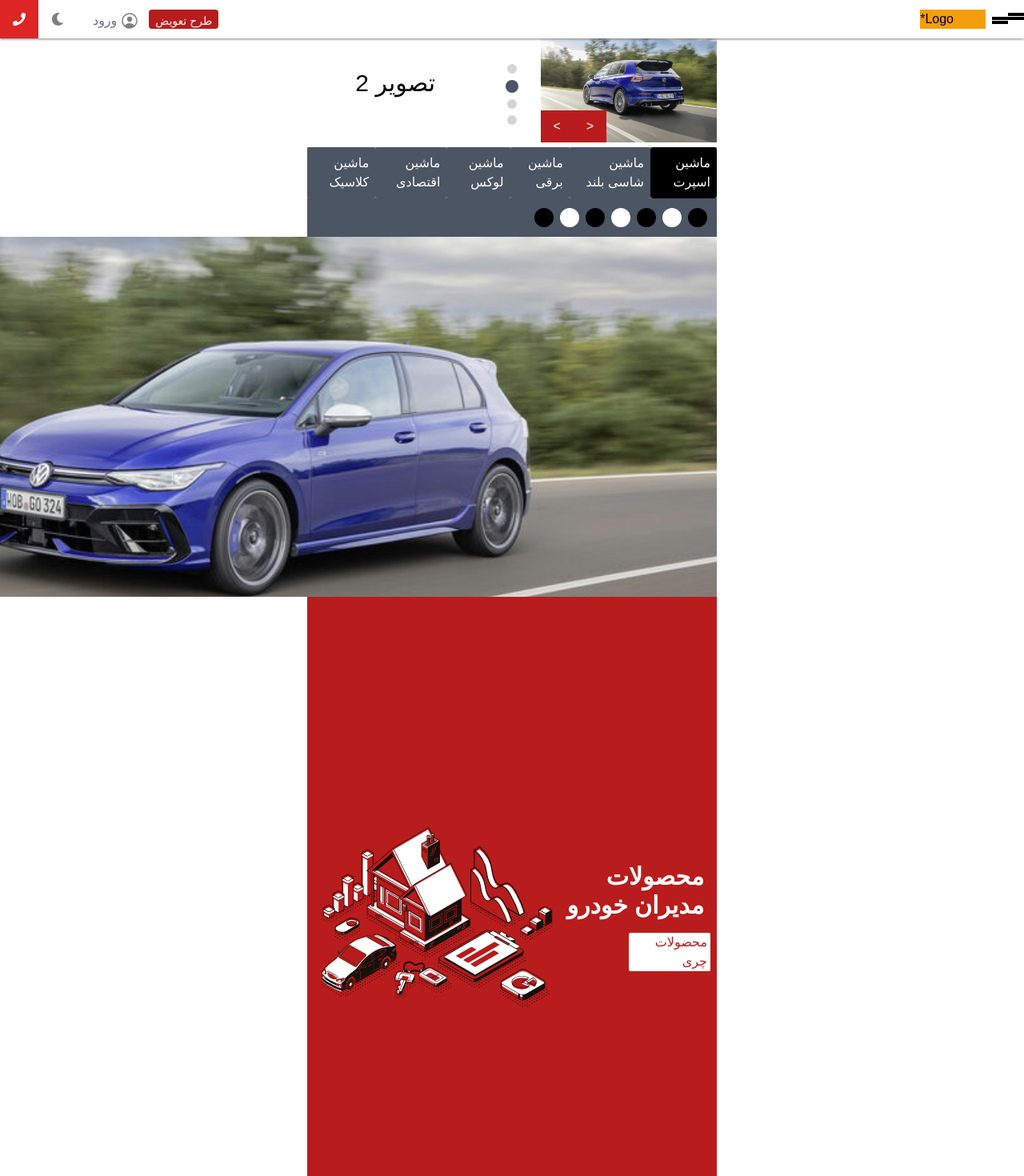
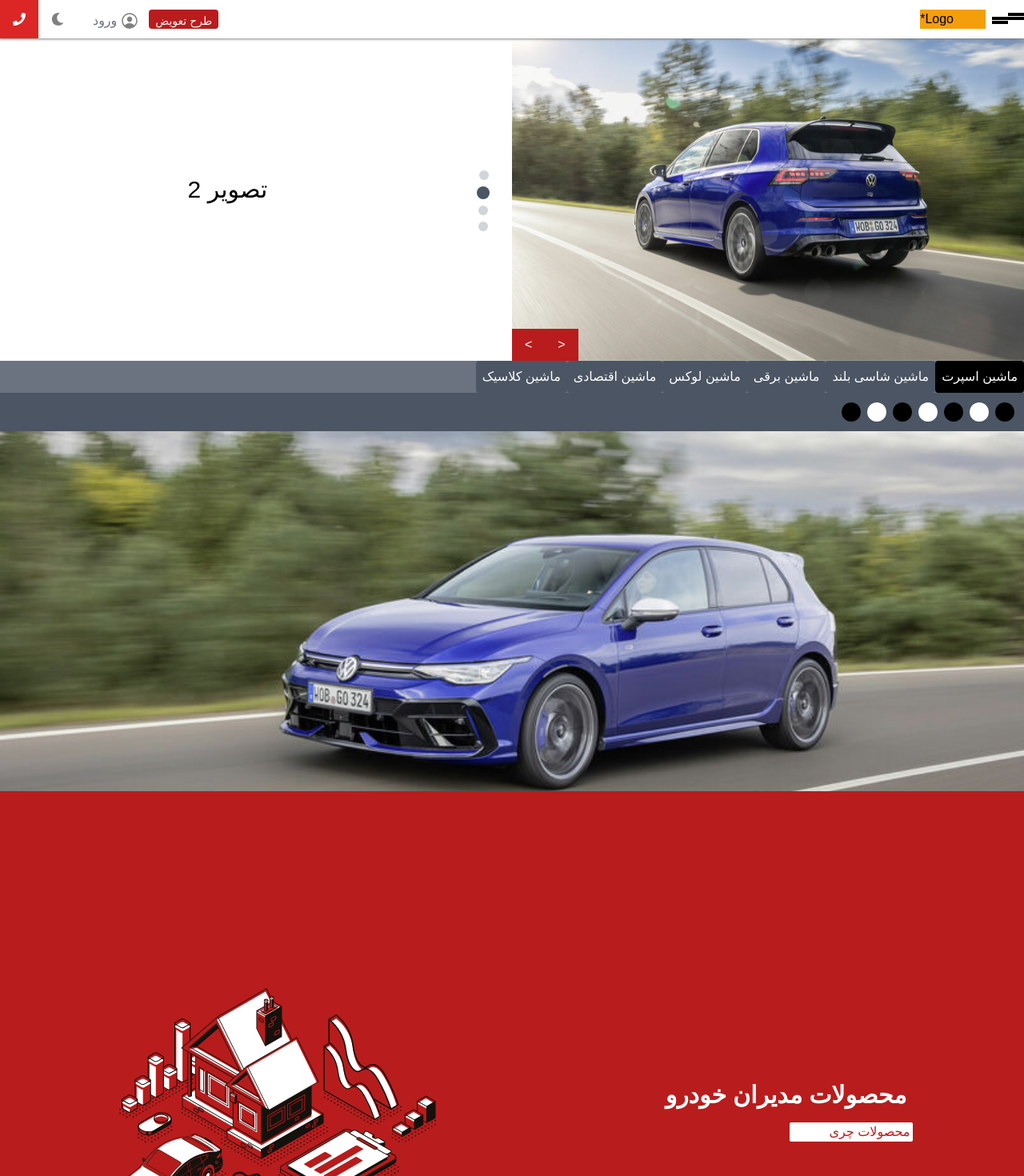
Before and after one commit to miladjalilvand/namia-car-website-1, a Next.js app: page / in a window 1280 px wide. Shown: the top 1470 px of the page at 80% size. Built offline with nearby package versions, Linux system fonts and the light colour scheme; a web font is replaced by a local one.

Commit message:
fix slider swiper

```diff
--- a/src/app/layout.js
+++ b/src/app/layout.js
@@ -35,7 +35,7 @@ export default function RootLayout({ children }) {
       >
         <LoadingProvider>
         <ThemeProvider><NavBar/>
-        <div className=" overflow-hidden xl:px-96">{children} </div>
+        <div className=" overflow-hidden 2xl:px-96">{children} </div>
         <Footer/></ThemeProvider></LoadingProvider>
 
 
--- a/src/app/page.js
+++ b/src/app/page.js
@@ -6,6 +6,7 @@ import MotDImage from "@/components/MotiMG";
 import {  FaGoogle} from "react-icons/fa";
 import { useTheme } from "./ThemeContext";
 import { useLoading } from "./LoadingContext";
+import ImageSlidersCars from "@/components/newSlideCarsHome";
 
 
 
@@ -34,7 +35,7 @@ export default function Home() {
 
 
 
-
+{/* <div className="h-1/2"><ImageSlidersCars/></div> */}
 <ImageSliderHomePage theme={currentTheme}/>
 <CarsPicker/>
 <ItemSlidesImage  theme={currentTheme}/>
--- a/src/components/CarsPicker.jsx
+++ b/src/components/CarsPicker.jsx
@@ -78,7 +78,7 @@ export default function CarsPicker() {
             <div className="w-full">
     <motion.div
     initial={{opacity:0.1}}
-    className="w-screen overflow-hidden" style={{ height: "450px" }}
+    className="w-screen overflow-hidden" style={{ height: "450px" , width:"100%" }}
     animate={{opacity:0.99}}
     transition={{duration:0.9 , ease:easeInOut}}
     key={carsIndex}
--- a/src/components/ImageSliderHomePage.jsx
+++ b/src/components/ImageSliderHomePage.jsx
@@ -1,9 +1,8 @@
 "use client";
-
-import { useEffect, useState } from 'react';
+import { Swiper, SwiperSlide } from 'swiper/react';
+import { useEffect, useRef, useState } from 'react';
 import Image from 'next/image';
 import MotD from './ItemHome';
-import { motion } from 'framer-motion';
 
 const images = [
   '/assets/1.jpg',
@@ -14,25 +13,38 @@ const images = [
 
 export default function ImageSliderHomePage({ theme }) {
   const [currentImage, setCurrentImage] = useState(0);
+  const swiperRef = useRef(null);
 
+  // Auto slide every 5 seconds
   useEffect(() => {
     const interval = setInterval(() => {
       nextImage();
-    }, 5000); // Auto change image every 5 seconds
+    }, 5000); // Change image every 5 seconds
     return () => clearInterval(interval); // Clean up on unmount
-  }, []);
+  }, [currentImage]); // Add currentImage as dependency
 
+  // Next image handler
   const nextImage = () => {
-    setCurrentImage((prevImage) => (prevImage + 1) % images.length);
+    const nextIndex = (currentImage + 1) % images.length;
+    setCurrentImage(nextIndex);
   };
 
+  // Previous image handler
   const prevImage = () => {
-    setCurrentImage((prevImage) => (prevImage - 1 + images.length) % images.length);
+    const prevIndex = (currentImage - 1 + images.length) % images.length;
+    setCurrentImage(prevIndex);
   };
 
+  // Handle circle click navigation
   const handleCircleClick = (index) => {
     setCurrentImage(index);
   };
+
+  useEffect(() => {
+    if (swiperRef.current && swiperRef.current.swiper) {
+      swiperRef.current.swiper.slideTo(currentImage);
+    }
+  }, [currentImage]); // Update swiper slide when currentImage changes
 
   return (
     <div
@@ -40,20 +52,31 @@ export default function ImageSliderHomePage({ theme }) {
       style={{ backgroundColor: theme.background, color: theme.color }}
     >
       {/* Image Container */}
-      <div className="relative h-2/3 md:w-1/2 md:h-1/2">
+      <div className="relative h-2/3 w-full md:w-1/2 md:h-1/2">
+        <Swiper
+          onSlideChange={(swiper) => setCurrentImage(swiper.activeIndex)}
+          initialSlide={currentImage}
+          ref={swiperRef}
+          slidesPerView={1}
+          spaceBetween={0}
+        >
+          {images.map((src, index) => (
+            <SwiperSlide key={index}>
+              <Image
+                src={src}
+                alt="تصویر"
+                width={10000}
+                height={240}
+                style={{ objectFit: "cover", height: "100%", width: "100%" }}
+                priority
 
-          <Image
-                      src={images[currentImage]}
-                      alt="تصویر"
-                      width={10000}
-                      height={240}
-
-            // style={{ objectFit: "cover", height: "100%", width: "100%" }}
-          />
-
+              />
+            </SwiperSlide>
+          ))}
+        </Swiper>
 
         {/* Navigation Buttons */}
-        <div className="absolute bottom-0 left-0 -1/2 flex">
+        <div className="absolute bottom-0 left-0 -1/2 flex z-30">
           <button
             onClick={prevImage}
             className="bg-red-700 text-white px-4 py-2 hover:bg-gray-800"
--- a/src/components/cardSlide.jsx
+++ b/src/components/cardSlide.jsx
@@ -4,6 +4,10 @@ import Image from "next/image";
 import { motion } from "framer-motion";
 
 const items = [
+  { image: '/assets/svg/agency.svg', title: 'محصولات چری', subtitle: 'محصولات مدیران خودرو' },
+  { image: '/assets/svg/parts.svg', title: 'شرایط فروش چری', subtitle: 'شرایط فروش مدیران خودرو' },
+  { image: '/assets/svg/price-list.svg', title: 'قطعات چری', subtitle: 'قطعات مدیران خودرو' },
+  { image: '/assets/svg/services.svg', title: 'نمایندگی چری', subtitle: 'نمایندگی مدیران خودرو' },
   { image: '/assets/svg/agency.svg', title: 'محصولات چری', subtitle: 'محصولات مدیران خودرو' },
   { image: '/assets/svg/parts.svg', title: 'شرایط فروش چری', subtitle: 'شرایط فروش مدیران خودرو' },
   { image: '/assets/svg/price-list.svg', title: 'قطعات چری', subtitle: 'قطعات مدیران خودرو' },
@@ -28,7 +32,7 @@ const ItemSlidesImage = ({ theme }) => {
           }
         });
       },
-      { threshold: 0.6 }
+      { threshold: 0.5 }
     );
 
     itemRefs.current.forEach((ref) => ref && observer.observe(ref));
--- /dev/null
+++ b/src/components/newSlideCarsHome.jsx
@@ -0,0 +1,46 @@
+"use client";
+import Image from 'next/image';
+import { useRef, useState } from 'react';
+import { Swiper, SwiperSlide } from 'swiper/react';
+
+
+
+const images = [
+  '/assets/1.jpg',
+  '/assets/2.jpg',
+  '/assets/3.jpg',
+  '/assets/4.jpg',
+];
+
+export default function ImageSlidersCars() {
+  const [currentImageSlide, setCurrentImageSlide] = useState(0);
+  const swiperRef = useRef(null);
+
+  // تابعی برای تغییر اسلاید بر اساس ایندکس
+//   const sliding = (index) => {
+//     setCurrentImageSlide(index);
+//     if (swiperRef.current && swiperRef.current.swiper) {
+//       swiperRef.current.swiper.slideTo(index);
+//     }
+//   };
+
+  return (
+  <div className='w-1/2'>  <Swiper
+
+  onSlideChange={(swiper) => setCurrentImageSlide(swiper.activeIndex)}
+  initialSlide={currentImageSlide}
+  onSwiper={(swiper) => swiperRef.current = swiper}
+  ref={swiperRef}
+  slidesPerView={1}
+  spaceBetween={0}
+
+
+>
+  {images.map((src, index) => (
+    <SwiperSlide key={index}>
+      <Image width={900} height={180} alt={`Slide ${index + 1}`} src={src} />
+    </SwiperSlide>
+  ))}
+</Swiper></div>
+  );
+}
```
